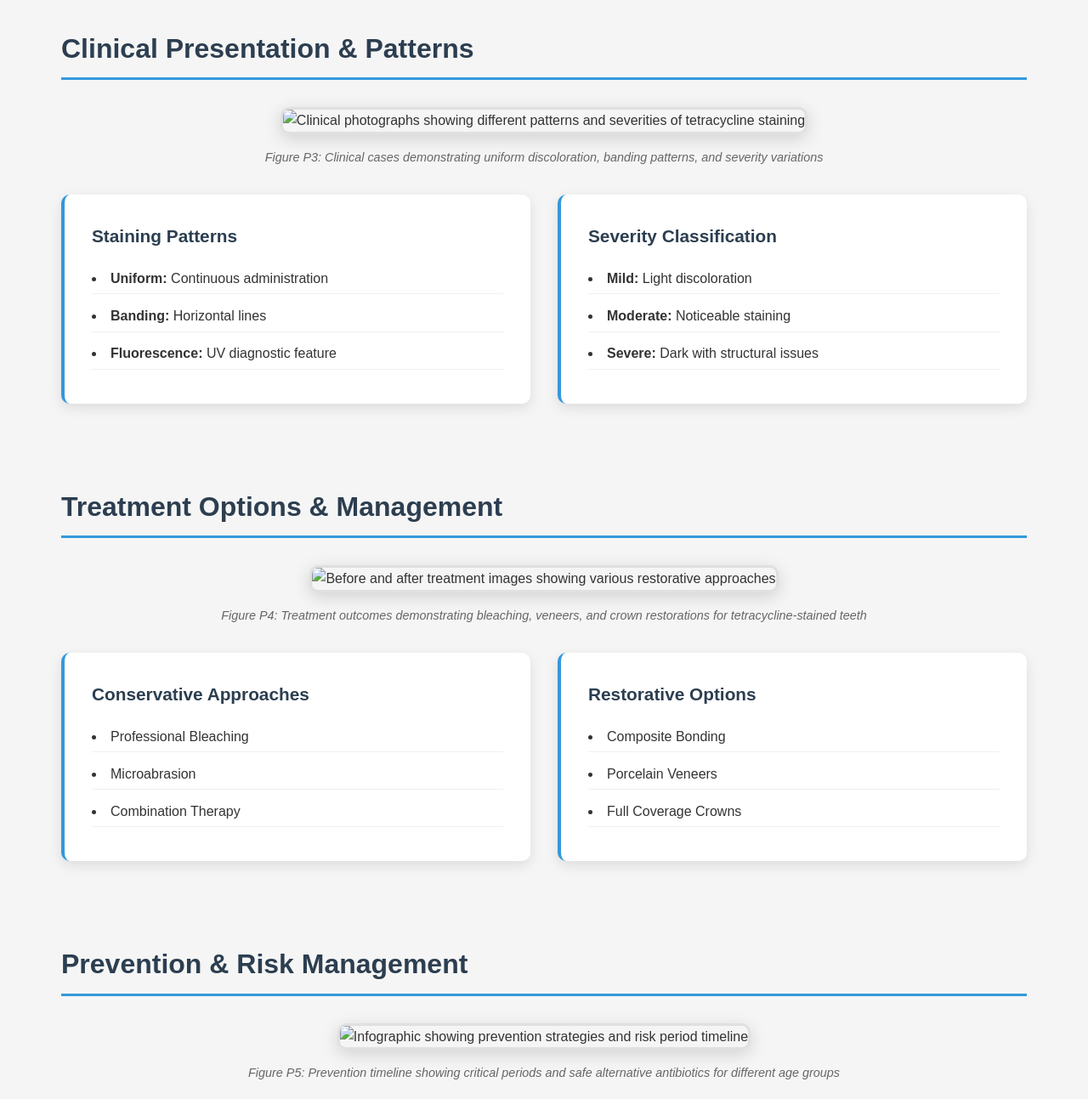
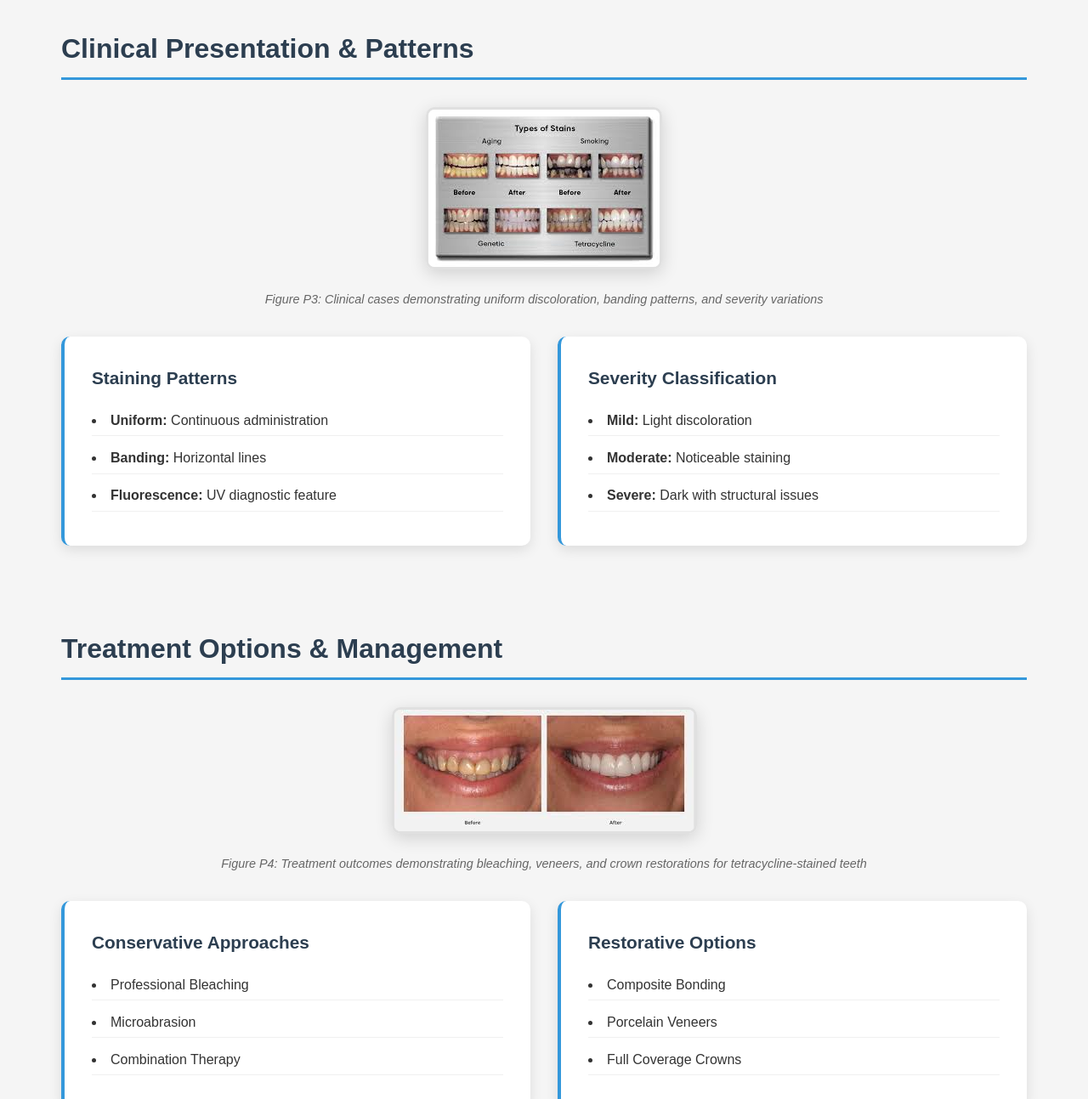
Before and after one commit to mmohamed1156-stack/Tetracycline-Induced-Tooth-Discoloration9, a plain HTML site: page index.html in a window 1280 px wide. Shown: the part 3660-4953 px from the top of the page at 85% size. Drawn offline with Linux system fonts and the light colour scheme.

Commit message:
Add files via upload

```diff
--- a/index.html
+++ b/index.html
@@ -125,7 +125,7 @@
         <section id="clinical" class="content-section">
             <h2>Clinical Presentation & Patterns</h2>
             <div class="section-image">
-                <img src="P3.jpg" alt="Clinical photographs showing different patterns and severities of tetracycline staining" class="content-image">
+                <img src="P3.jpeg" alt="Clinical photographs showing different patterns and severities of tetracycline staining" class="content-image">
                 <p class="image-caption">Figure P3: Clinical cases demonstrating uniform discoloration, banding patterns, and severity variations</p>
             </div>
             <div class="content-grid">
@@ -152,7 +152,7 @@
         <section id="treatment" class="content-section">
             <h2>Treatment Options & Management</h2>
             <div class="section-image">
-                <img src="P4.jpg" alt="Before and after treatment images showing various restorative approaches" class="content-image">
+                <img src="P4.jpeg" alt="Before and after treatment images showing various restorative approaches" class="content-image">
                 <p class="image-caption">Figure P4: Treatment outcomes demonstrating bleaching, veneers, and crown restorations for tetracycline-stained teeth</p>
             </div>
             <div class="content-grid">
@@ -179,7 +179,7 @@
         <section id="prevention" class="content-section">
             <h2>Prevention & Risk Management</h2>
             <div class="section-image">
-                <img src="P5.jpg" alt="Infographic showing prevention strategies and risk period timeline" class="content-image">
+                <img src="P5.jpeg" alt="Infographic showing prevention strategies and risk period timeline" class="content-image">
                 <p class="image-caption">Figure P5: Prevention timeline showing critical periods and safe alternative antibiotics for different age groups</p>
             </div>
             <div class="content-grid">
@@ -206,7 +206,7 @@
       <!-- AI Search Section -->
 <section id="ai-search" class="content-section">
     <div class="ai-header">
-        <div class="ai-icon">
+        <div class="fas fa-robot">
             <i class="fas fa-robot"></i>
         </div>
         <h2>AI-Powered Information Assistant</h2>
```
